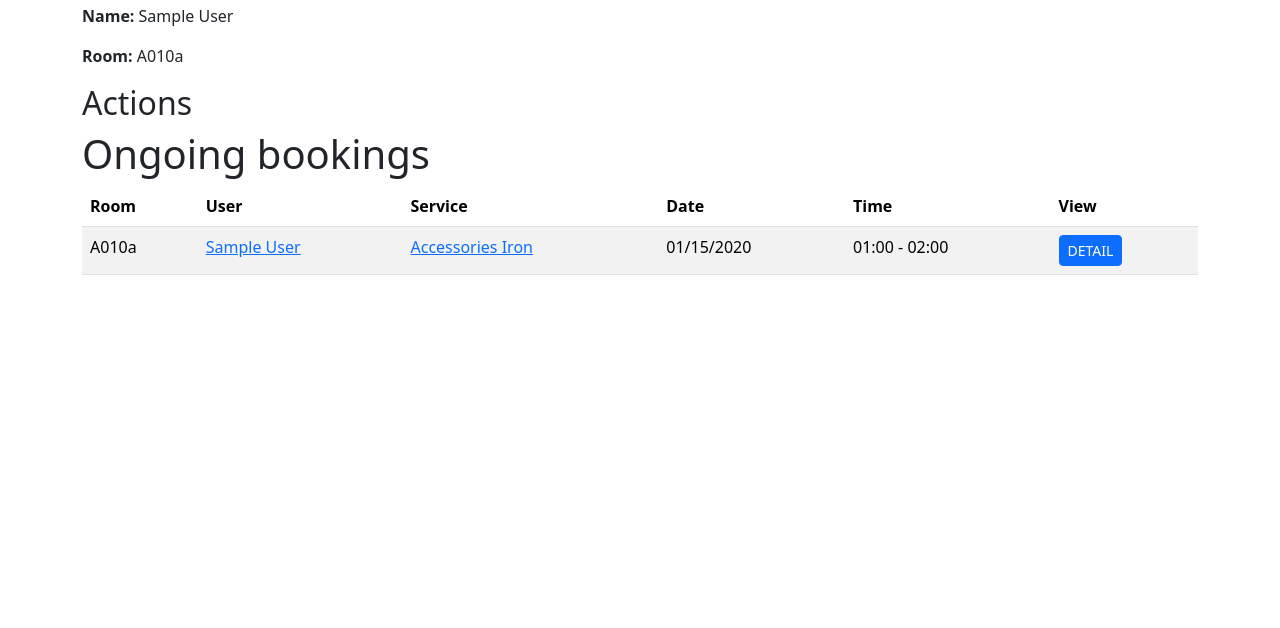
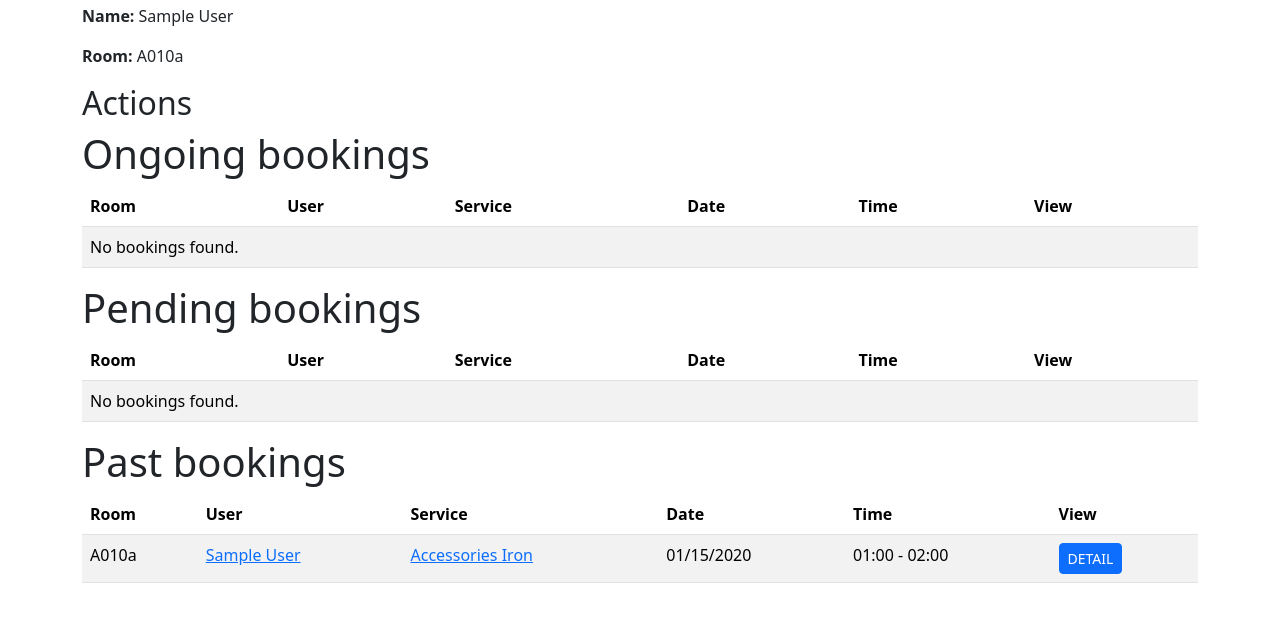
Before and after one commit to imsiriuse/ISpodoli, a Django app: page /user/1/ in a window 1280 px wide. Shown: the part 172-800 px from the top of the page. Run offline with Django 4.2, Linux system fonts and the light colour scheme; a user stored in the database is signed in; data comes from the database, SQL or seed files in the repository; tables that the repository leaves empty hold one stand-in row (values such as "Sample post"); some libraries are stand-ins or nearby versions.

Commit message:
added translation into user_list.html template

```diff
--- a/podres/templates/user_detail.html
+++ b/podres/templates/user_detail.html
@@ -1,22 +1,24 @@
 {% extends 'base.html' %}
 {% load booking_tags %}
+{% load i18n %}
 
 {% block title %}
-  User profile
+  {% trans 'User profile' %}
 {% endblock %}
 
 {% block content %}
-<h1>User profile</h1>
-{% if boooker.user.is_staff %}
-  <p><b>STAFF</b></p>
-{% endif %}
+  <h1>{% trans 'User profile' %}</h1>
+  {% if boooker.user.is_staff %}
+    <p><b>{% trans 'STAFF' %}</b></p>
+  {% endif %}
 
-<p><b>Username:</b> {{ booker.user }}</p>
-<p><b>Name:</b> {{ booker.user.first_name }} {{ booker.user.last_name }}</p>
-<p><b>Room:</b> {{ booker.room }}</p>
+<p><b>{% trans 'Username' %}:</b> {{ booker.user }}</p>
+<p><b>{% trans 'Name' %}:</b> {{ booker.user.first_name }} {{ booker.user.last_name }}</p>
+<p><b>{% trans 'Room' %}:</b> {{ booker.room }}</p>
 
-<h2>Actions</h2>
+<h2>{% trans 'Actions' %}</h2>
 
-{% include 'widgets/bookings.html' with bookings=bookings title="Ongoing bookings" %}
-
+{% include 'widgets/bookings.html' with bookings=ongoing title="Ongoing bookings" %}
+{% include 'widgets/bookings.html' with bookings=pending title="Pending bookings" %}
+{% include 'widgets/bookings.html' with bookings=past title="Past bookings" %}
 {% endblock %}
--- a/podres/templates/widgets/bookings.html
+++ b/podres/templates/widgets/bookings.html
@@ -6,12 +6,12 @@
   <table class="table table-striped">
     <thead>
       <tr>
-        <th scope="col">Room</th>
-        <th scope="col">User</th>
-        <th scope="col">Service</th>
-        <th scope="col">Date</th>
-        <th scope="col">Time</th>
-        <th scope="col">View</th>
+        <th scope="col">{% trans 'Room' %}</th>
+        <th scope="col">{% trans 'User' %}</th>
+        <th scope="col">{% trans 'Service' %}</th>
+        <th scope="col">{% trans 'Date' %}</th>
+        <th scope="col">{% trans 'Time' %}</th>
+        <th scope="col">{% trans 'View' %}</th>
       </tr>
     </thead>
     <tbody>
@@ -29,7 +29,9 @@
 
       {% empty %}
         <tr>
-          <td colspan="6">No bookings found.</td>
+          <td colspan="6">
+            {% blocktrans %}No bookings found.{% endblocktrans %}
+          </td>
         </tr>
       {% endfor %}
     </tbody>
--- a/podres/urls.py
+++ b/podres/urls.py
@@ -3,6 +3,8 @@ from podres.views.views import *
 from podres.views.servicedetail import ServiceDetailView
 from podres.views.createbooking import CreateBookingView
 from podres.views.deletebooking import DeleteBookingView
+from podres.views.user_detail import UserDetailView
+from podres.views.user_list import UserListView
 from podres.views.auth import *
 from podres.views.bookinglist import BookingListView
 from podres.views.bans_list import BansListView
@@ -17,11 +19,11 @@ urlpatterns = [
     path('accounts/profile/', ProfileView.as_view(), name='profile'),
     path('about/', about, name='about'),
     path('bookings/', BookingListView.as_view(), name='booking_list'),
-    path('users/', user_list, name='user_list'),
+    path('users/', UserListView.as_view(), name='user_list'),
     path('bans/', BansListView.as_view(), name='bans_list'),
     path('service/<int:pk>/', ServiceDetailView.as_view(), name='service_detail'),
     path('booking/<int:pk>/', booking_detail, name='booking_detail'),
-    path('user/<int:pk>/', user_detail, name='user_detail'),
+    path('user/<int:pk>/', UserDetailView.as_view(), name='user_detail'),
 
     #redirects
     path('deletebooking/<int:pk>/', DeleteBookingView.as_view(), name='delete_booking'),
--- /dev/null
+++ b/podres/views/user_detail.py
@@ -0,0 +1,42 @@
+from django.contrib.auth.mixins import LoginRequiredMixin
+from django.views.generic import View
+from django.shortcuts import render, redirect, reverse, get_object_or_404
+from podres.models import Booker, Booking
+from datetime import datetime
+from django.contrib import messages
+from django.utils.translation import activate, get_language
+
+class UserDetailView(LoginRequiredMixin, View):
+    template_name = 'user_detail.html'
+    login_url = '/accounts/login/'
+    redirect_field_name = 'redirect_to'
+
+    @staticmethod
+    def get(request, pk):
+        if not request.user.is_staff:
+            messages.add_message(request, messages.INFO, "You are not authorized to do this action.")
+            return redirect(reverse("service_list"))
+
+        booker = get_object_or_404(Booker, id=pk)
+
+        today = datetime.now()
+
+        pending = Booking.objects.filter(date=today.date(), hour__gt=today.hour, booker=booker)
+        pending = pending | Booking.objects.filter(date__gt=today.date())
+        pending = pending.order_by('date', 'hour')
+
+        ongoing = Booking.objects.filter(date=today.date(), booker=booker)
+        ongoing = filter(lambda x: x.hour <= today.hour < x.hour + x.service.service_type.block_size, ongoing)
+
+        past = Booking.objects.filter(date=today.date(), booker=booker).exclude(hour__gt=today.hour)
+        past = past | Booking.objects.filter(date__lt=today.date())
+        past = past.order_by('date', 'hour')
+
+        context = {
+            'booker': booker,
+            'pending': pending,
+            'ongoing': ongoing,
+            'past': past,
+        }
+
+        return render(request, 'user_detail.html', context)
--- a/podres/views/views.py
+++ b/podres/views/views.py
@@ -9,6 +9,7 @@ from django.shortcuts import get_object_or_404
 from django.contrib.auth.models import User
 from django.utils.translation import activate, get_language
 from urllib.parse import urlparse
+from datetime import datetime
 
 def service_list(request):
     services = Service.objects.filter(is_available=True)
@@ -27,31 +28,13 @@ def booking_detail(request, pk):
     booking = get_object_or_404(Booking, id=pk)
     return render(request, 'booking_detail.html', {'booking': booking})
 
-@login_required
-def user_detail(request, pk):
-    if not request.user.is_staff:
-        messages.add_message(request, messages.INFO, "You are not authorized to do this action.")
-        return redirect(reverse("service_list"))
 
-    booker = get_object_or_404(Booker, id=pk)
-    bookings = Booking.objects.filter(booker=booker)
 
-    return render(request, 'user_detail.html', {'booker': booker, 'bookings': bookings})
-
-@login_required
-def user_list(request):
-    if not request.user.is_staff:
-        messages.add_message(request, messages.INFO, "You are not authorized to do this action.")
-        return redirect(reverse("service_list"))
-
-    bookers = Booker.objects.filter()
-    return render(request, 'user_list.html', {'bookers': bookers})
 
 def change_language(request, lang_code):
     reverse_redirect = request.META.get("HTTP_REFERER", None) or "/"
     reverse_redirect = "/" + "/".join(urlparse(reverse_redirect)[2].split("/")[2:])
     reverse_redirect = resolve(reverse_redirect).url_name
-    print(reverse_redirect)
 
     activate(lang_code)
     response = redirect(reverse_redirect)
```
Also changed, not shown: podres/templates/user_list.html (+8 -6 lines), podres/views/user_list.py (added, +25 -0 lines).
